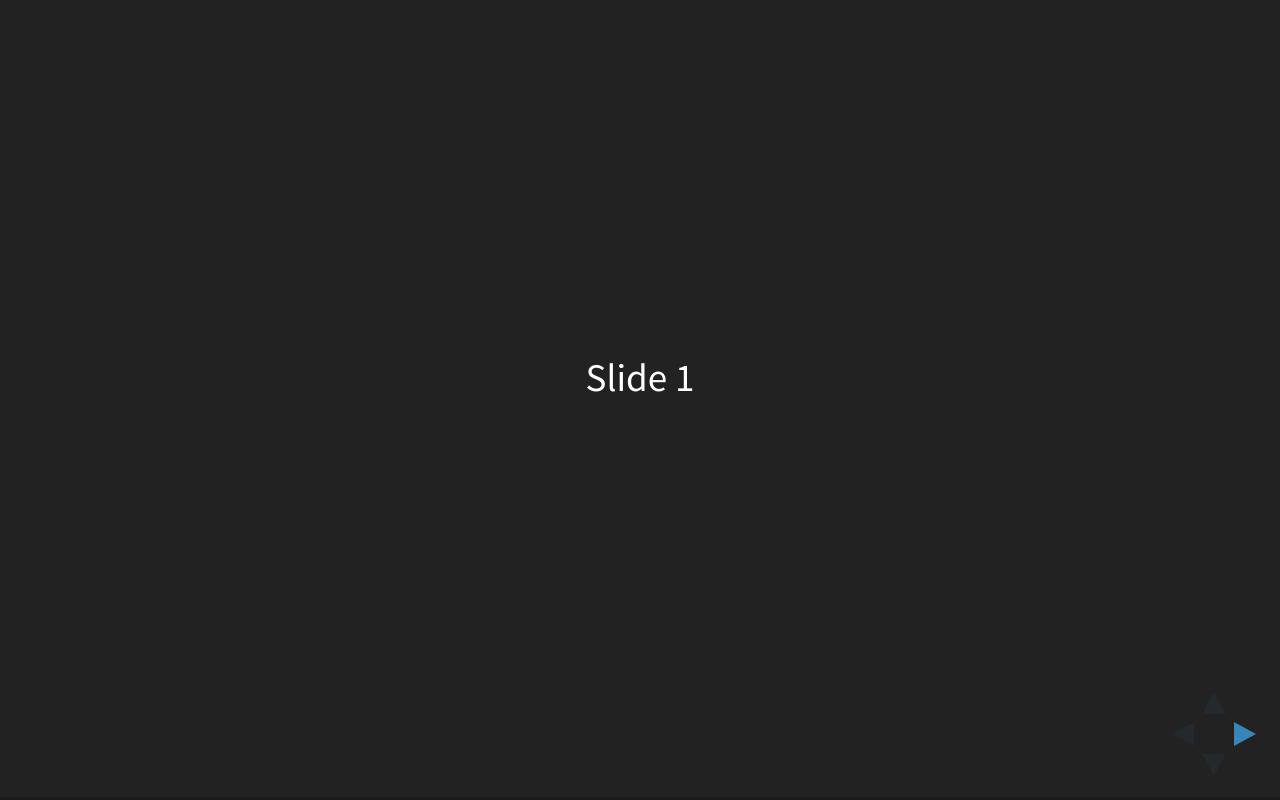
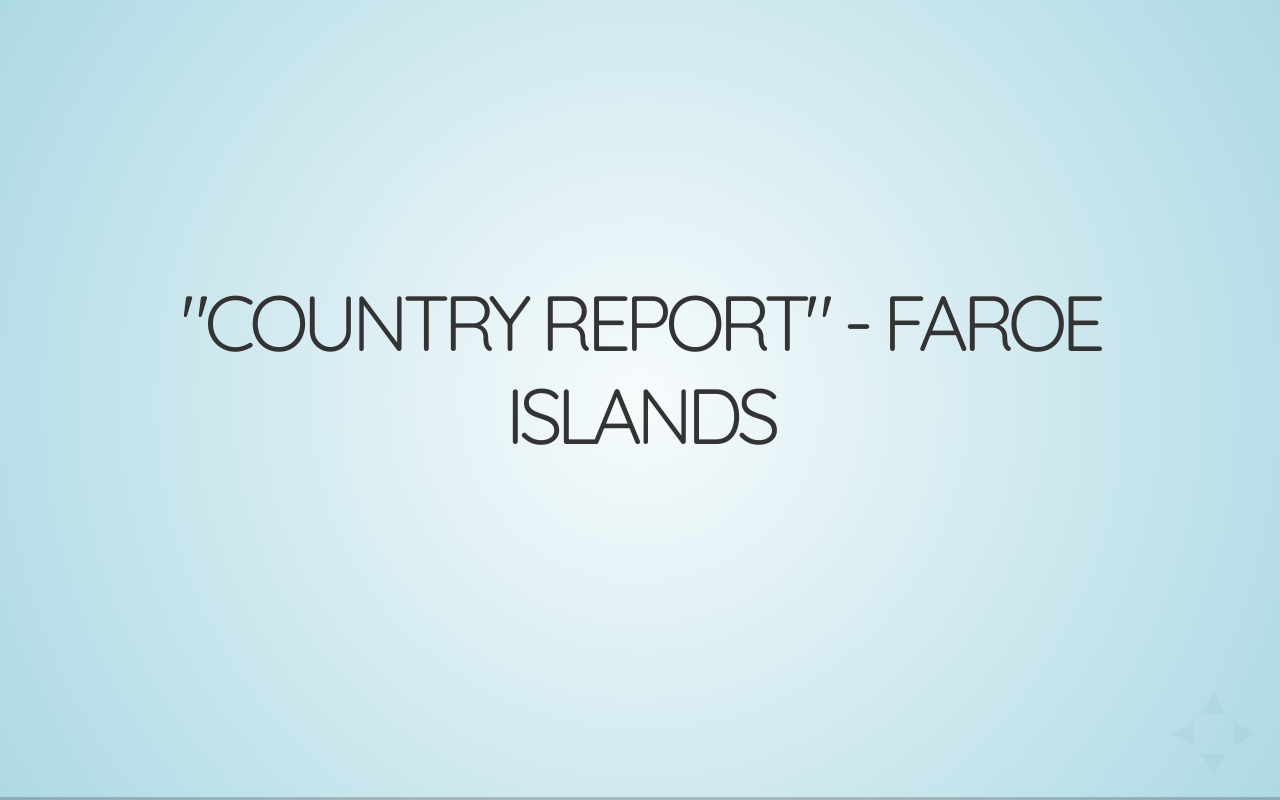
Before and after one commit to hagstovan/nsm2016-sos-country-report, a website: page index.html in a window 1280 px wide. Drawn offline with nearby package versions, Linux system fonts and the light colour scheme.

Commit message:
first page

```diff
--- a/index.html
+++ b/index.html
@@ -4,10 +4,10 @@
 		<meta charset="utf-8">
 		<meta name="viewport" content="width=device-width, initial-scale=1.0, maximum-scale=1.0, user-scalable=no">
 
-		<title>reveal.js</title>
+		<title>NSM2016 - Small Offices Seminar - Country Report - Statistics Faroe Islands</title>
 
 		<link rel="stylesheet" href="css/reveal.css">
-		<link rel="stylesheet" href="css/theme/black.css">
+		<link rel="stylesheet" href="css/theme/sky.css">
 
 		<!-- Theme used for syntax highlighting of code -->
 		<link rel="stylesheet" href="lib/css/zenburn.css">
@@ -24,8 +24,9 @@
 	<body>
 		<div class="reveal">
 			<div class="slides">
-				<section>Slide 1</section>
-				<section>Slide 2</section>
+				<section>
+					<h2>"Country report" - Faroe Islands</h2>
+				</section>
 			</div>
 		</div>
 
```
